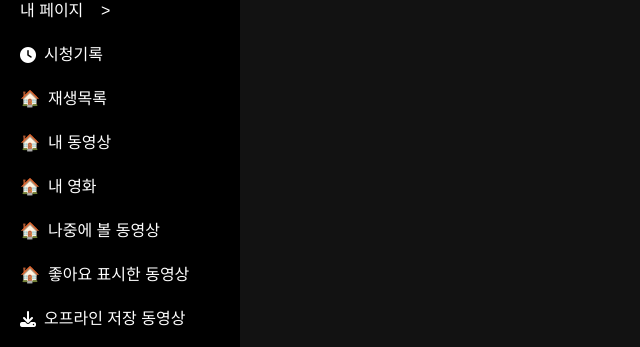
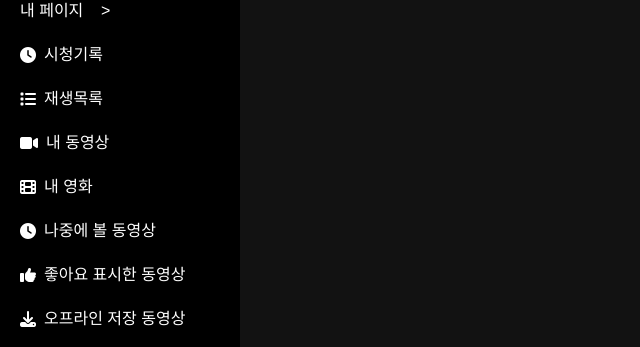
Before and after one commit to dlsdnd122/ESTp1, a website built with webpack: page Project/Home/home.html in a window 1280 px wide. Shown: the part 281-628 px from the top of the page, 0-640 px from the left. Built offline with nearby package versions, Linux system fonts and the light colour scheme.

Commit message:
refactor : update button icon commit

```diff
--- a/Project/Home/home.html
+++ b/Project/Home/home.html
@@ -57,11 +57,11 @@
   <ul>
     <li><button> 내 페이지&nbsp;&nbsp;&nbsp;&nbsp;></button></li>
     <li><button><i class="fas fa-clock"></i> 시청기록</button></li>
-    <li><button><span>🏠</span> 재생목록</button></li>
-    <li><button><span>🏠</span> 내 동영상</button></li>
-    <li><button><span>🏠</span> 내 영화</button></li>
-    <li><button><span>🏠</span> 나중에 볼 동영상</button></li>
-    <li><button><span>🏠</span> 좋아요 표시한 동영상</button></li>
+    <li><button><i class="fas fa-list"></i>재생목록</button></li>
+    <li><button><i class="fas fa-video"></i> 내 동영상</button></li>
+    <li><button><i class="fas fa-film"></i> 내 영화</button></li>
+    <li><button><i class="fas fa-clock"></i> 나중에 볼 동영상</button></li>
+    <li><button><i class="fas fa-thumbs-up"></i> 좋아요 표시한 동영상</button></li>
     <li><button><i class="fas fa-download"></i> 오프라인 저장 동영상</button></li>
   </ul>
   <hr style="border: 0; border-top: 1px solid #888; margin: 16px 0;" />
@@ -86,14 +86,14 @@
     <button class="sidebar2-btn"><i class="fas fa-music"></i><span>YouTube Music</span></button>
   </div>
 
-  <div class="sidebar-group">
+  <div class="sidebar2-group">
     <button class="sidebar2-btn"><i class="fas fa-user"></i><span>내 페이지</span></button>
     <button class="sidebar2-btn"><i class="fas fa-clock"></i><span>시청 기록</span></button>
     <button class="sidebar2-btn"><i class="fas fa-download"></i><span>오프라인 저장</span></button>
   </div>
 </nav>
 
-
+<!--메인 콘텐츠-->
 
 
 
```
